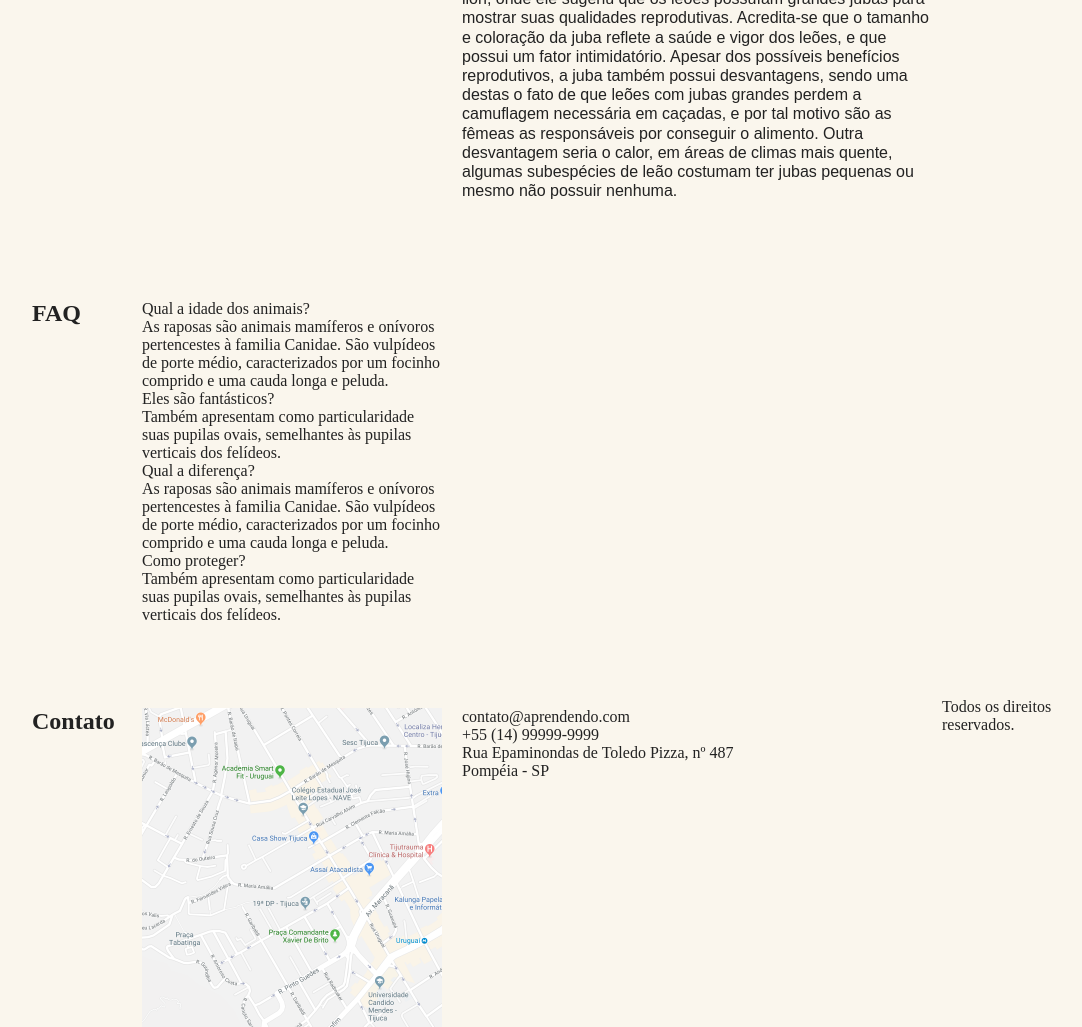
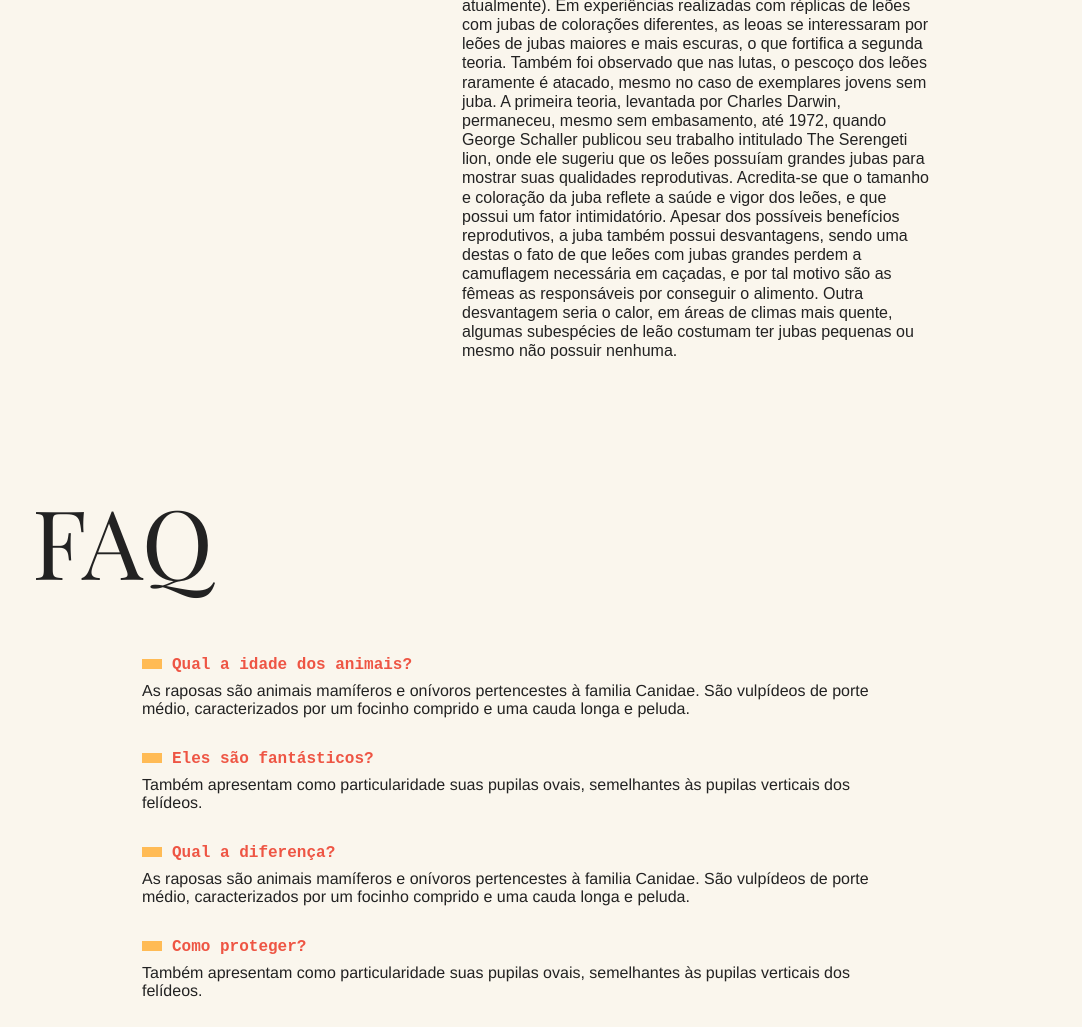
Before and after one commit to MarceloZanguettin/javascript_exercicio_html_css_projeto1, a plain HTML site: page index.html in a window 1280 px wide. Shown: the part 4548-5575 px from the top of the page, without its empty margins (158-1240 px from the left). Drawn offline with Linux system fonts and the light colour scheme.

Commit message:
estilizado o faq

```diff
--- a/css/style.css
+++ b/css/style.css
@@ -119,3 +119,38 @@ body {
 .animais-lista::-webkit-scrollbar-track {
   background: #faf6ed;
 }
+
+.animais-descricao {
+  grid-column: 3;
+}
+
+.animais-descricao section {
+  margin-bottom: 3rem;
+}
+
+.faq-lista {
+  grid-column: 2 / 4;
+}
+
+.faq-lista dt {
+  font-family: "IBM Plex Mono", monospace;
+  font-weight: bold;
+  margin-top: 2rem;
+  margin-bottom: 0.5rem;
+  color: #e54;
+}
+
+.faq-lista dt::before {
+  content: "";
+  display: inline-block;
+  width: 20px;
+  height: 10px;
+  margin-right: 10px;
+  background: #fb5;
+}
+
+.faq-lista dd {
+  font-family: Helvetica, Arial;
+  margin-bottom: 1.5rem;
+  margin-right: 30px;
+}
--- a/index.html
+++ b/index.html
@@ -96,8 +96,8 @@
   </section>
 
   <section class="grid-section faq" id="faq">
-    <h1>FAQ</h1>
-    <dl>
+    <h1 class="titulo">FAQ</h1>
+    <dl class="faq-lista">
       <dt>Qual a idade dos animais?</dt>
       <dd>As raposas são animais mamíferos e onívoros pertencestes à familia Canidae. São vulpídeos de porte médio, caracterizados por um focinho comprido e uma cauda longa e peluda.</dd>
       <dt>Eles são fantásticos?</dt>
@@ -111,7 +111,7 @@
   </section>
 
   <section class="grid-section contato" id="contato">
-    <h1>Contato</h1>
+    <h1 class="titulo">Contato</h1>
     <div class="mapa">
       <img src="img/mapa.png">
     </div>
```
